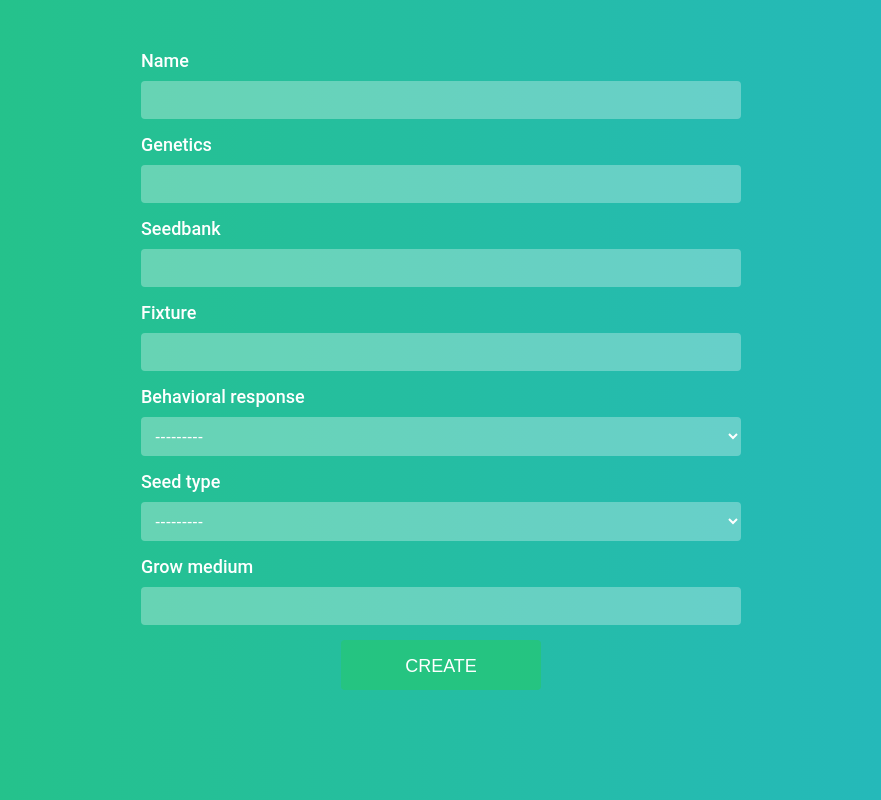
After one commit to co01l3r/grow_log, a Django app: page /new/ in a window 1280 px wide. The commit adds this page. Shown: the whole page, without its empty margins (199-1080 px from the left). Run offline with Django 4.2, Linux system fonts and the light colour scheme; some libraries are stand-ins or nearby versions.

Commit message:
add option to create new cycle + styles

```diff
--- a/records/forms.py
+++ b/records/forms.py
@@ -6,4 +6,10 @@ from django import forms
 class CycleForm(forms.ModelForm):
     class Meta:
         model = Cycle
-        fields = '__all__'
+        fields = ['name', 'genetics', 'seedbank', 'fixture', 'behavioral_response', 'seed_type', 'grow_medium']
+
+    def __init__(self, *args, **kwargs):
+        super(CycleForm, self).__init__(*args, **kwargs)
+        self.fields['behavioral_response'].widget.attrs.update({'class': 'form-control'})
+        self.fields['seed_type'].widget.attrs.update({'class': 'form-control'})
+        self.fields['grow_medium'].widget.attrs.update({'class': 'form-control'})
--- a/records/models.py
+++ b/records/models.py
@@ -2,7 +2,6 @@ from django.db import models
 
 
 class Cycle(models.Model):
-    # TODO: update test cases
     BEHAVIORAL_RESPONSE_CHOICES = [
         ('auto-flowering', 'Auto-flowering'),
         ('photoperiodic', 'Photoperiodic'),
--- /dev/null
+++ b/records/templates/records/new_cycle.html
@@ -0,0 +1,27 @@
+<!DOCTYPE html>
+<html lang="en">
+{% extends 'main.html' %}
+
+<body>
+{% block content %}
+<section>
+<div class="container">
+  <div class="row">
+    <div class="col-md-6 col-md-offset-3">
+      <form method="post" enctype="multipart/form-data">
+        {% csrf_token %}
+        {% for field in form %}
+        <div class="form__field">
+          <label for="{{field.id_for_label}}">{{field.label}}</label>
+          {{field}}
+        </div>
+        {% endfor %}
+        <button type="submit" class="btn btn-primary">Create</button>
+      </form>
+    </div>
+  </div>
+</div>
+</section>
+{% endblock %}
+</body>
+</html>
--- a/records/urls.py
+++ b/records/urls.py
@@ -6,6 +6,7 @@ from django.conf.urls.static import static
 urlpatterns = [
     path('', views.records, name='records'),
     path('record/<str:pk>/', views.record, name='record'),
+    path('new/', views.new_cycle, name='new_cycle'),
     path('record/phase_summary/<str:pk>/', views.phase_summary, name='phase_summary'),
 ]
 
--- a/records/views.py
+++ b/records/views.py
@@ -17,6 +17,18 @@ def record(request, pk):
     return render(request, 'records/record.html', context)
 
 
+def new_cycle(request):
+    if request.method == 'POST':
+        form = CycleForm(request.POST)
+        if form.is_valid():
+            form.save()
+    else:
+        form = CycleForm()
+
+    context = {'form': form}
+    return render(request, 'records/new_cycle.html', context)
+
+
 def phase_summary(request, pk):
     # TODO: dont forget add TESTS or delete it
     cycle = Cycle.objects.get(id=pk)
--- a/static/styles/app.css
+++ b/static/styles/app.css
@@ -1,3 +1,86 @@
+/* Form */
+.container {
+  margin-top: 50px;
+  max-width: 600px;
+  margin-left: auto;
+  margin-right: auto;
+}
+
+.card {
+  border-radius: 0;
+  box-shadow: 0 0 20px rgba(0,0,0,0.2);
+}
+
+.card-header h2 {
+  font-size: 24px;
+  text-align: center;
+  margin-bottom: 20px;
+}
+
+.form__field {
+  margin-bottom: 15px;
+  display: flex;
+  flex-direction: column;
+}
+
+.form__field label {
+  display: block;
+  font-size: 18px;
+  font-weight: 500;
+  margin-bottom: 10px;
+  color: #fff;
+}
+
+.form__field input, .form__field select {
+  width: 100%;
+  padding: 10px;
+  border-radius: 4px;
+  border: none;
+  background-color: rgba(255, 255, 255, 0.3);
+  color: #fff;
+  font-size: 16px;
+  font-weight: 300;
+  box-sizing: border-box;
+}
+
+.form__field input:focus, .form__field select:focus {
+  outline: none;
+  box-shadow: 0 0 3px rgba(0, 0, 0, 0.5);
+}
+
+.form__field--small input,
+.form__field--small select {
+  width: 45%;
+}
+
+.btn {
+  display: block;
+  margin: 0 auto;
+  width: 200px;
+  height: 50px;
+  line-height: 50px;
+  text-align: center;
+  font-size: 18px;
+  font-weight: 500;
+  color: #fff;
+  text-transform: uppercase;
+  border-radius: 4px;
+  border: none;
+  background-color: #25c481;
+  cursor: pointer;
+}
+
+@media screen and (max-width: 768px) {
+  .form__field--small input,
+  .form__field--small select {
+    width: 100%;
+  }
+  .btn {
+    width: 100%;
+  }
+}
+
+
 /* table */
 h1{
   font-size: 30px;
```
Also changed, not shown: db.sqlite3.
